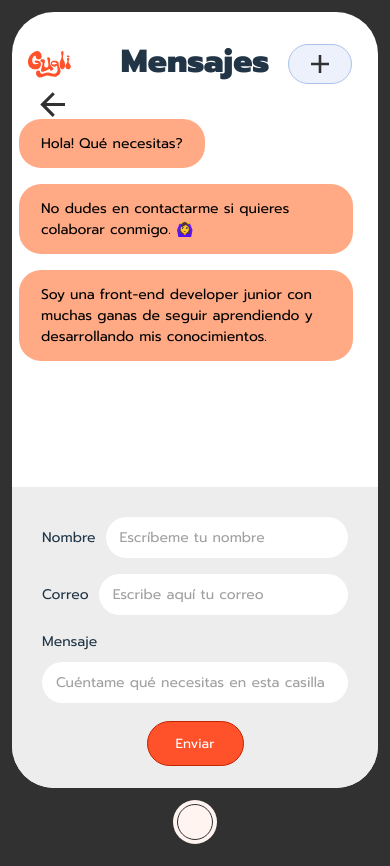
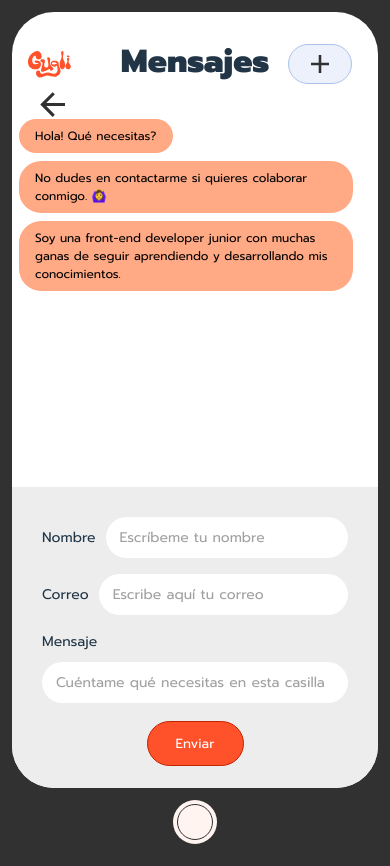
Before and after one commit to mariagugli/project-gamma, a React (Vite) app: page /contact in a window 390 px wide. Built offline with nearby package versions, Linux system fonts and the light colour scheme.

Commit message:
ms contact smaller for mobile

```diff
--- a/src/components/messages/Message.scss
+++ b/src/components/messages/Message.scss
@@ -3,7 +3,7 @@
 .ms-primary, .ms-secondary {
     border-radius: 22px;
     margin-bottom: sizeComp(xx-small);
-    @include mq($bp-xsmall) {
+    @include mq() {
         margin-bottom: sizeComp(normal);
     }
 }
--- a/src/views/contact/Contact.scss
+++ b/src/views/contact/Contact.scss
@@ -92,8 +92,8 @@ input[type="submit"] {
     }
 }
 .section__contact .ms-small {
-    @include size-components(sizeComp(xx-small), none, small);
-    @include mq($bp-xsmall) {
+    @include size-components(sizeComp(xx-small) sizeComp(normal), none, small);
+    @include mq() {
         @include size-components(sizeComp(medium) sizeComp(big), none, medium);
     }
     @include mq($bp-large) {
```
